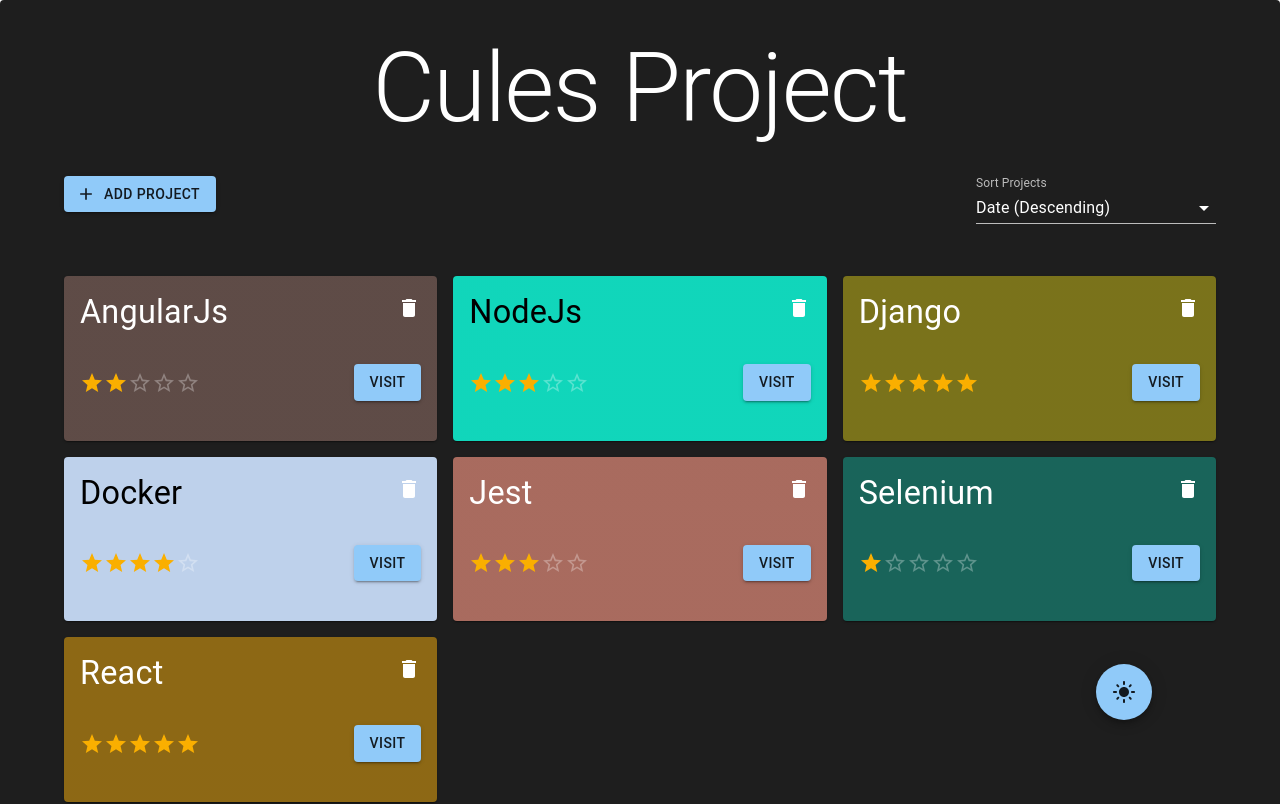
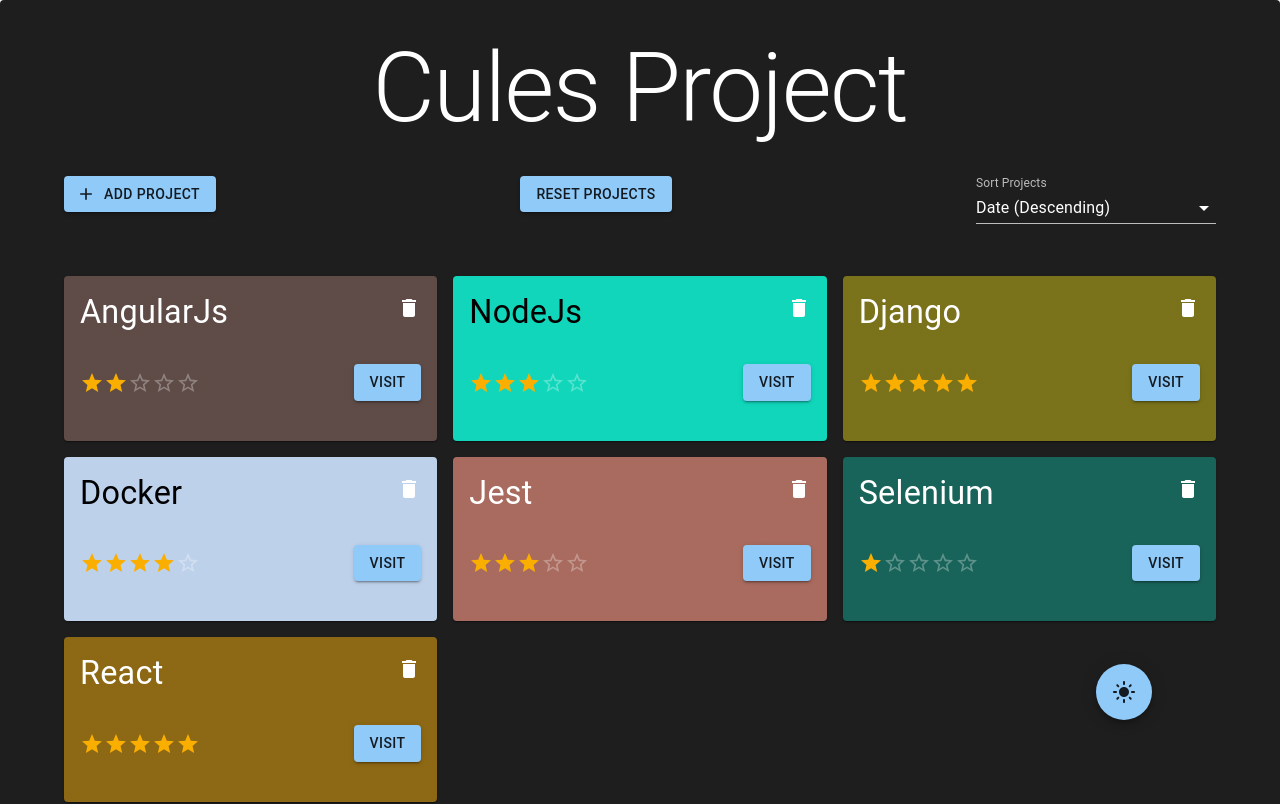
Before and after one commit to thatanjan/cules-project-assignment, a React (Create React App) app: page / in a window 1280 px wide. Shown: the top 804 px of the page. Built offline with nearby package versions, Linux system fonts and the light colour scheme.

Commit message:
resetProjects button is added

```diff
--- a/src/Components/Project/ProjectCardsShow.tsx
+++ b/src/Components/Project/ProjectCardsShow.tsx
@@ -1,10 +1,22 @@
 import Box from '@mui/material/Box'
+import Button from '@mui/material/Button'
 
-import { useProjects } from 'redux/hooks/baseHooks'
+import { useProjects, useAppDispatch } from 'redux/hooks/baseHooks'
+import { resetProjects } from 'redux/reducers/projectsReducer'
 
 import ProjectCard from './ProjectCard'
 import AddProject from './AddProject'
 import SortProjects from './SortProjects'
+
+const ResetProjects = () => {
+	const dispatch = useAppDispatch()
+
+	return (
+		<Button variant='contained' onClick={() => dispatch(resetProjects())}>
+			Reset Projects
+		</Button>
+	)
+}
 
 const ProjectCardsShow = () => {
 	const projects = useProjects()
@@ -21,6 +33,8 @@
 				}}
 			>
 				<AddProject />
+
+				<ResetProjects />
 
 				<SortProjects />
 			</Box>
```
